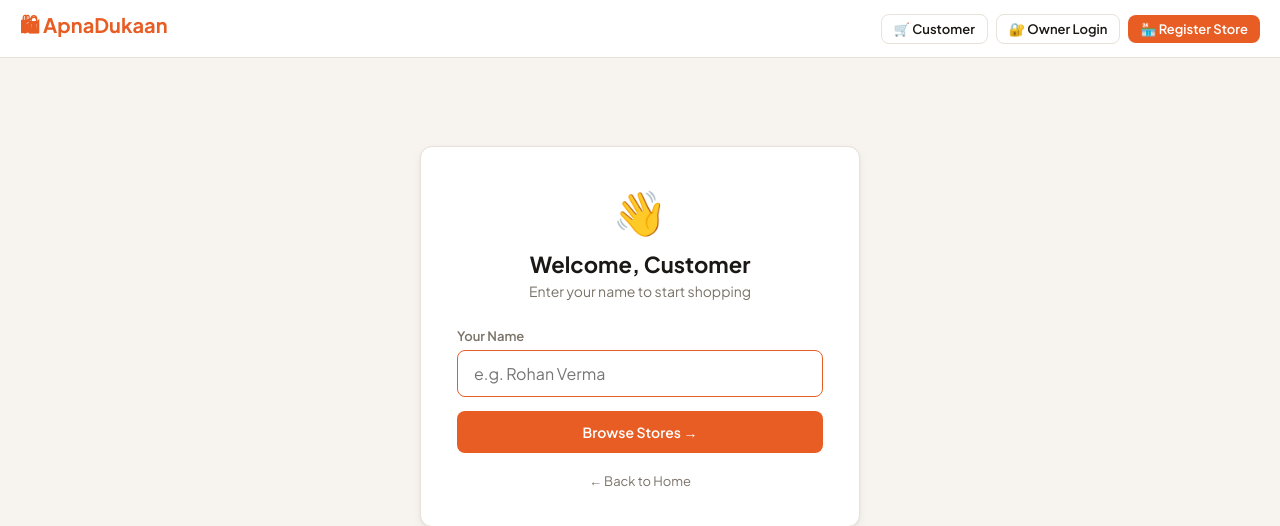
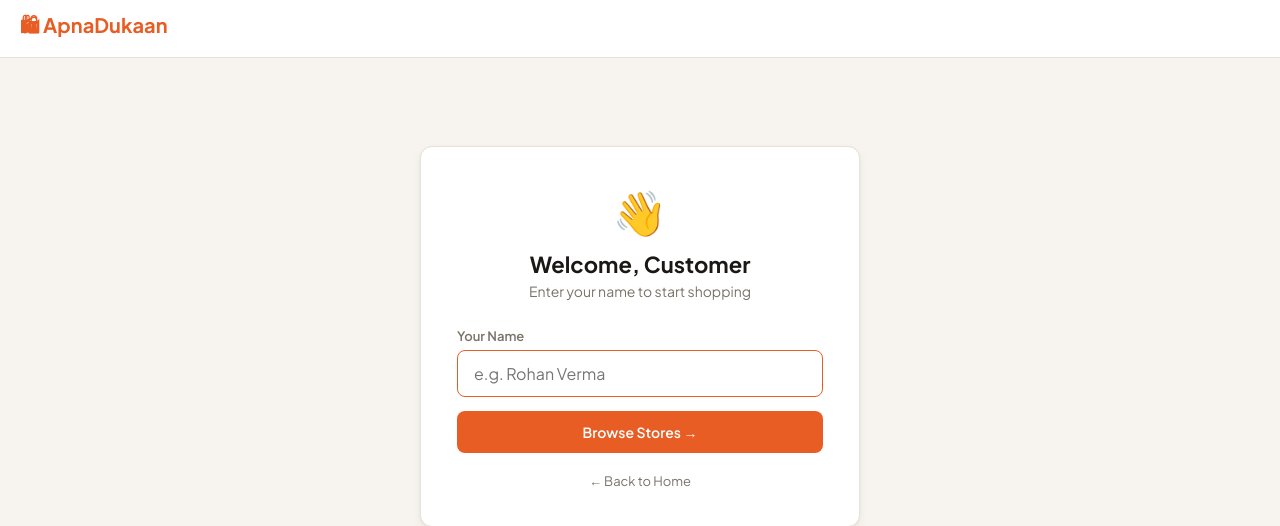
Before and after one commit to Njstr/ApnaDukaan, a Flask app: page /customer in a window 1280 px wide. Shown: the top 526 px of the page. Run offline with Flask 3, Linux system fonts and the light colour scheme.

Commit message:
removed unnecessary buttons from role selection page

```diff
--- a/templates/base.html
+++ b/templates/base.html
@@ -138,10 +138,6 @@ a{color:inherit;text-decoration:none;}
         🔔{% if notif_count > 0 %}<span class="notif-dot">{{ notif_count if notif_count < 100 else '99+' }}</span>{% endif %}
       </a>
       <a href="/owner/logout" class="btn btn-outline btn-sm">Logout</a>
-    {% else %}
-      <a href="/customer" class="btn btn-outline btn-sm">🛒 Customer</a>
-      <a href="/owner/login" class="btn btn-outline btn-sm">🔐 Owner Login</a>
-      <a href="/owner/register" class="btn btn-primary btn-sm">🏪 Register Store</a>
     {% endif %}
   </div>
 </nav>
```
Also changed, not shown: apnadukaan.db, 1 other file.
